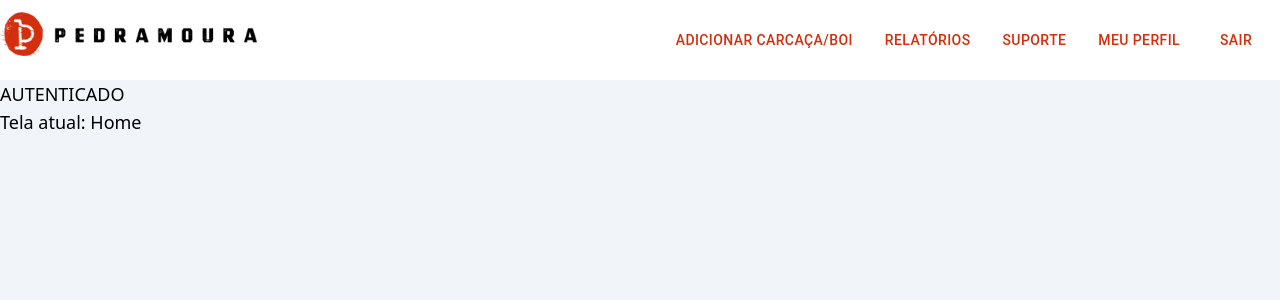
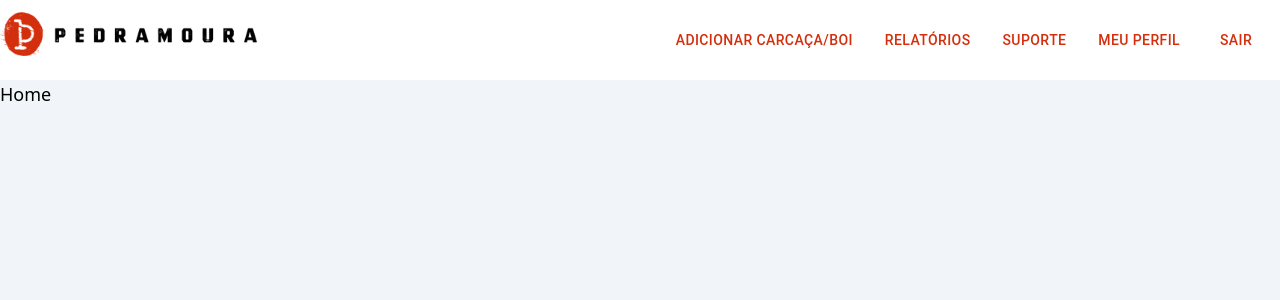
Before and after one commit to grupo-dois/app-desossa, a React (Create React App) app: page /system in a window 1280 px wide. Shown: the top 300 px of the page. Built offline with nearby package versions, Linux system fonts and the light colour scheme; sample sign-in values are in the browser's storage.

Commit message:
chore: add final components

```diff
--- /dev/null
+++ b/src/components/Carcass.tsx
@@ -0,0 +1,14 @@
+import React from 'react';
+
+interface Props {
+}
+
+const Carcass: React.FC<Props> = () => {
+  return (
+    <div>
+      <h1 className="text-lg">Carcass</h1>
+    </div>
+  )
+}
+
+export default Carcass;
--- /dev/null
+++ b/src/components/Home.tsx
@@ -0,0 +1,14 @@
+import React from 'react';
+
+interface Props {
+}
+
+const Home: React.FC<Props> = () => {
+  return (
+    <div>
+      <h1 className="text-lg">Home</h1>
+    </div>
+  )
+}
+
+export default Home;
--- /dev/null
+++ b/src/components/Profile.tsx
@@ -0,0 +1,14 @@
+import React from 'react';
+
+interface Props {
+}
+
+const Profile: React.FC<Props> = () => {
+  return (
+    <div>
+      <h1 className="text-lg">Profile</h1>
+    </div>
+  )
+}
+
+export default Profile;
--- /dev/null
+++ b/src/components/Reports.tsx
@@ -0,0 +1,14 @@
+import React from 'react';
+
+interface Props {
+}
+
+const Reports: React.FC<Props> = () => {
+  return (
+    <div>
+      <h1 className="text-lg">Reports</h1>
+    </div>
+  )
+}
+
+export default Reports;
--- /dev/null
+++ b/src/components/Support.tsx
@@ -0,0 +1,14 @@
+import React from 'react';
+
+interface Props {
+}
+
+const Support: React.FC<Props> = () => {
+  return (
+    <div>
+      <h1 className="text-lg">Support</h1>
+    </div>
+  )
+}
+
+export default Support;
--- a/src/components/index.ts
+++ b/src/components/index.ts
@@ -1,3 +1,8 @@
 import Navbar from './Navbar'
+import Home from './Home'
+import Carcass from './Carcass'
+import Reports from './Reports'
+import Support from './Support'
+import Profile from './Profile'
 
-export { Navbar }
+export { Navbar, Home, Carcass, Reports, Support, Profile }
--- a/src/views/System.tsx
+++ b/src/views/System.tsx
@@ -1,6 +1,6 @@
 import { useEffect, useState } from 'react';
 import { useNavigate } from 'react-router-dom';
-import { Navbar } from '../components'
+import { Navbar, Home, Carcass, Reports, Support, Profile } from '../components'
 import { Screens } from '../enums/Screens'
 
 function System() {
@@ -20,11 +20,11 @@ function System() {
 
   const defineScreen = (currentScreen: Screens) => {
     const screens = new Map();
-    screens.set(0, "Home")
-    screens.set(1, "Adicionar carcaça")
-    screens.set(2, "Relatórios")
-    screens.set(3, "Suporte")
-    screens.set(4, "Perfil")
+    screens.set(0, <Home />)
+    screens.set(1, <Carcass />)
+    screens.set(2, <Reports />)
+    screens.set(3, <Support />)
+    screens.set(4, <Profile />)
 
     return screens.get(currentScreen)
   }
@@ -32,9 +32,7 @@ function System() {
   return (
     <div className="System bg-slate-100 h-screen">
       <Navbar setScreen={setScreen} />
-      <h1 className="text-lg">AUTENTICADO</h1>
-      {/* CRIAR COMPONENTE GENÉRICO AQUI */}
-      <h1 className="text-lg">Tela atual: { defineScreen(currentScreen) }</h1>
+      <div id="dynamic-component">{ defineScreen(currentScreen) }</div>
     </div>
   );
 }
```
